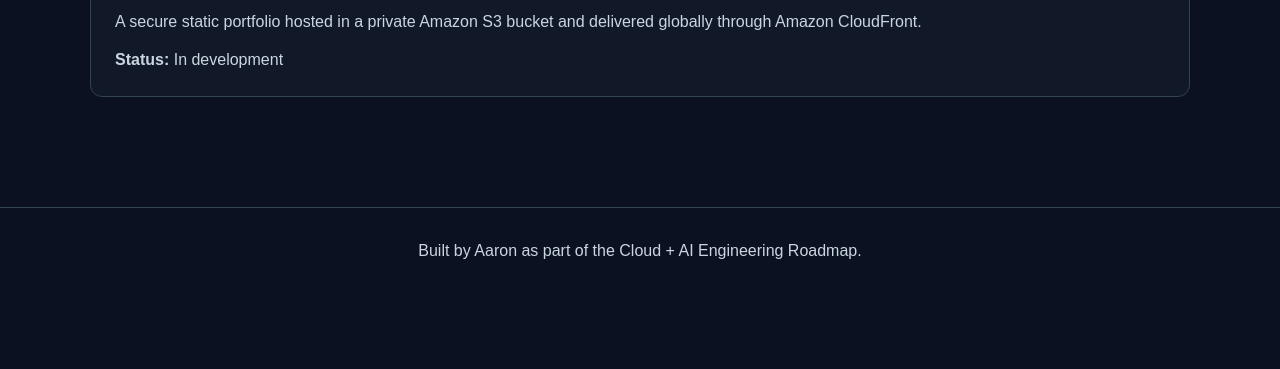
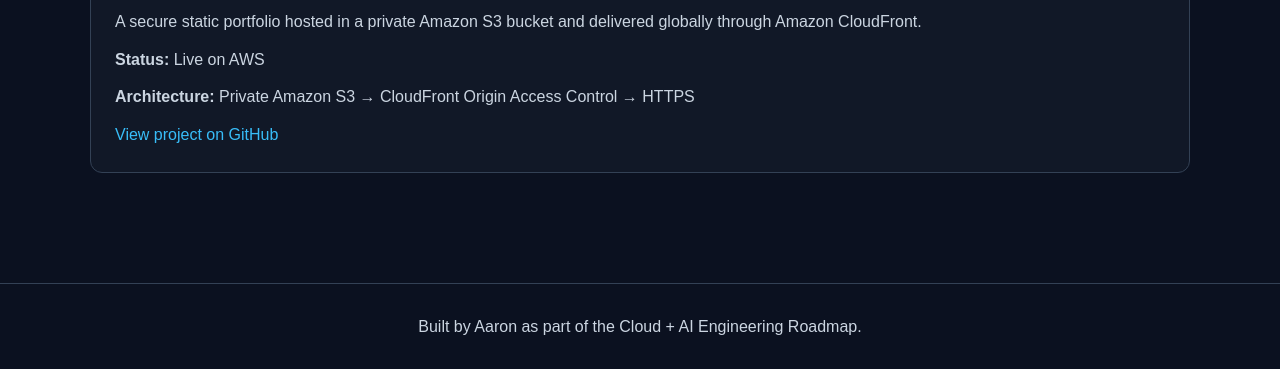
Before and after one commit to 2aron41/aws-serverless-portfolio, a plain HTML site: page website/index.html in a window 1280 px wide. Shown: the part 1472-1841 px from the top of the page. Before the commit the page ends 1766 px from the top, so only its background shows below. Drawn offline with Linux system fonts and the light colour scheme.

Commit message:
Document manual deployment and update live portfolio status

```diff
--- a/website/index.html
+++ b/website/index.html
@@ -67,7 +67,22 @@
           A secure static portfolio hosted in a private Amazon S3 bucket and
           delivered globally through Amazon CloudFront.
         </p>
-        <p><strong>Status:</strong> In development</p>
+        <p><strong>Status:</strong> Live on AWS</p>
+
+<p>
+  <strong>Architecture:</strong>
+  Private Amazon S3 → CloudFront Origin Access Control → HTTPS
+</p>
+
+<p>
+  <a
+    href="https://github.com/2aron41/aws-serverless-portfolio"
+    target="_blank"
+    rel="noopener noreferrer"
+  >
+    View project on GitHub
+  </a>
+</p>
       </article>
     </section>
   </main>
```
Also changed, not shown: 1 other file.
